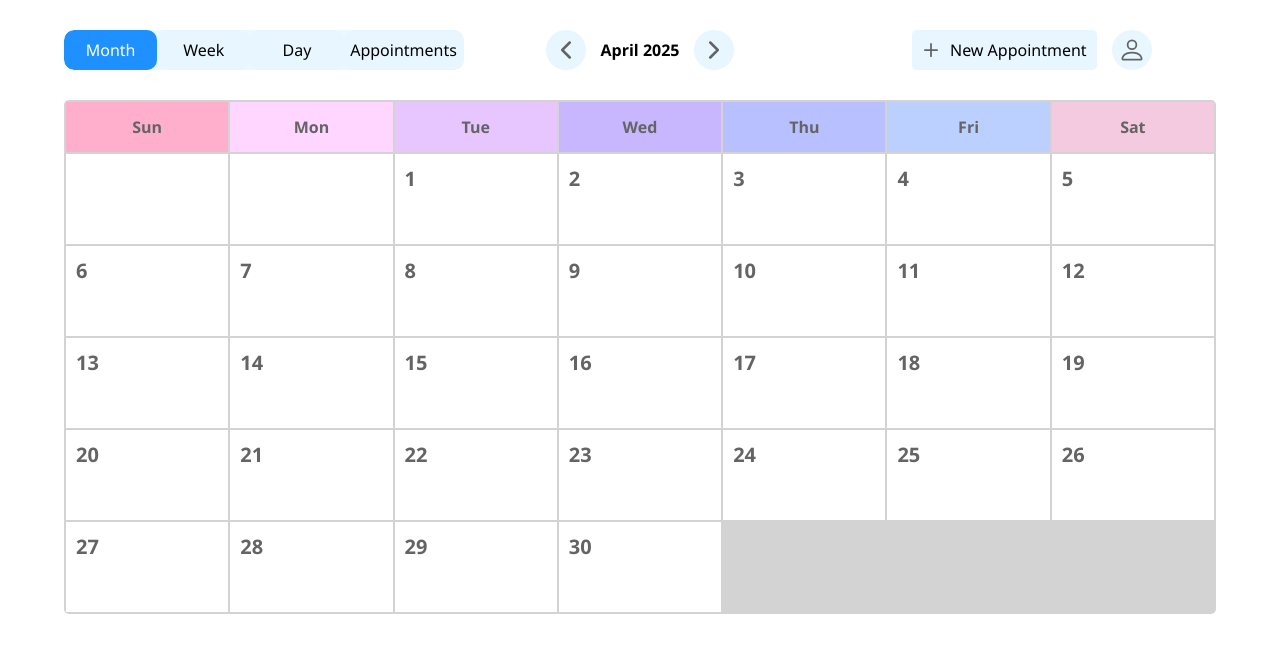
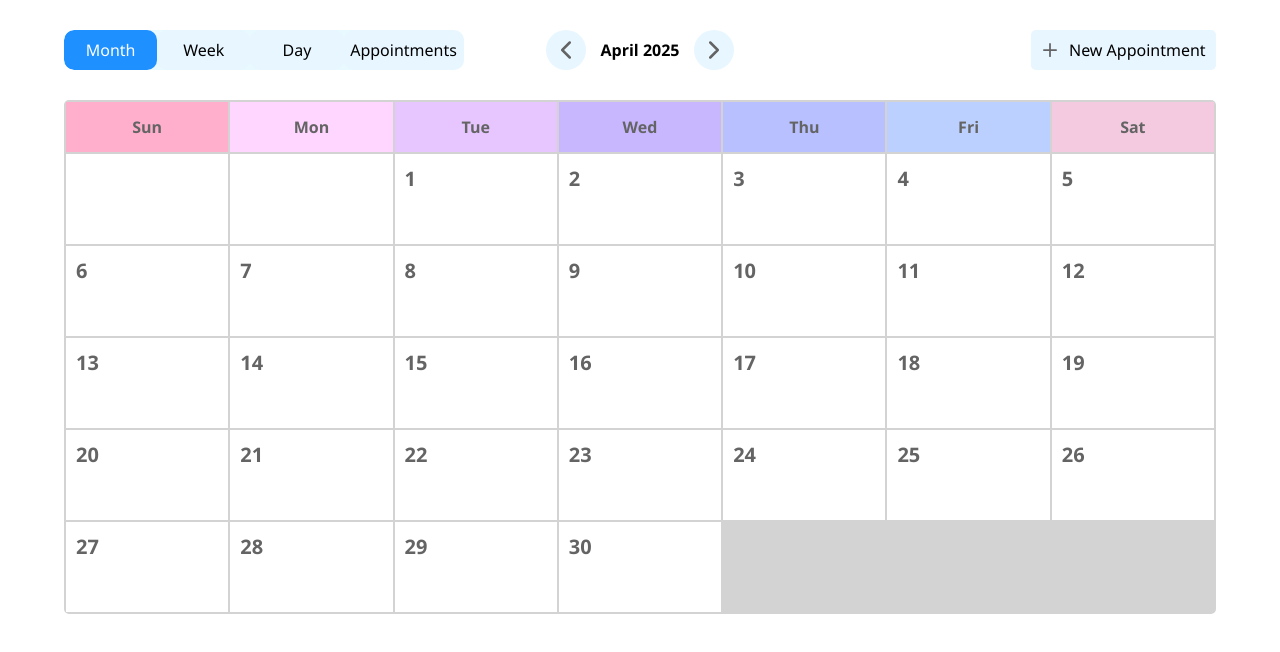
Before and after one commit to faiz-verse/React-practice, a React (Vite) app in the folder booking-app/: page /dashboard in a window 1280 px wide. Shown: the top 652 px of the page. Built offline with nearby package versions, Linux system fonts and the light colour scheme.

Commit message:
changed alot things in booking-app

```diff
--- a/booking-app/src/components/Days.jsx
+++ b/booking-app/src/components/Days.jsx
@@ -3,7 +3,7 @@ import React from 'react'
 function Days() {
   return (
     <div id='days' className='content'>
-      This is Days
+
     </div>
   )
 }
--- a/booking-app/src/pages/Dashboard.css
+++ b/booking-app/src/pages/Dashboard.css
@@ -93,10 +93,10 @@
 
     display: flex;
     align-items: center;
-    gap: 15px;
+    justify-content: center;
 
     position: absolute;
-    right: 10%;
+    right: 5%;
 
     overflow: hidden;
 }
--- a/booking-app/src/pages/Dashboard.jsx
+++ b/booking-app/src/pages/Dashboard.jsx
@@ -52,9 +52,9 @@ function Dashboard() {
             <div id='dashboard-nav'>
                 <div id="container-options">
                     <div className="option" style={{background: (activeView === "month")? "dodgerblue": "rgb(232, 246, 255)", color: (activeView === "month")? "white": "black"}} onClick={() => setActiveView("month")}>Month</div>
-                    <div className="option" style={{pointerEvents: 'auto',background: (activeView === "week")? "dodgerblue": "rgb(232, 246, 255)", color: (activeView === "week")? "white": "black"}} onClick={() => setActiveView("week")}>Week</div>
-                    <div className="option" style={{pointerEvents: 'none',background: (activeView === "day")? "dodgerblue": "rgb(232, 246, 255)", color: (activeView === "day")? "white": "black"}} onClick={() => setActiveView("day")}>Day</div>
-                    <div className="option" style={{pointerEvents: 'none',background: (activeView === "appointments")? "dodgerblue": "rgb(232, 246, 255)", color: (activeView === "appointments")? "white": "black"}} onClick={() => setActiveView("appointments")}>Appointments</div>
+                    <div className="option" style={{background: (activeView === "week")? "dodgerblue": "rgb(232, 246, 255)", color: (activeView === "week")? "white": "black"}} onClick={() => setActiveView("week")}>Week</div>
+                    <div className="option" style={{background: (activeView === "day")? "dodgerblue": "rgb(232, 246, 255)", color: (activeView === "day")? "white": "black"}} onClick={() => setActiveView("day")}>Day</div>
+                    <div className="option" style={{background: (activeView === "appointments")? "dodgerblue": "rgb(232, 246, 255)", color: (activeView === "appointments")? "white": "black"}} onClick={() => setActiveView("appointments")}>Appointments</div>
                 </div>
 
                 <div id='container-date'>
@@ -65,7 +65,7 @@ function Dashboard() {
 
                 <div id='buttons-container'>
                     <button id='new-appointment' onClick={()=> setToggleAppointmentModal(!toggleAppointmentModal)}> <BsPlus size={28} color='rgb(100, 100, 100)'/> New Appointment</button>
-                    <button id='profile-btn' style={{pointerEvents: 'none'}}><BsPerson size={28} color='rgb(100, 100, 100)'/></button>
+                    {/* <button id='profile-btn' style={{pointerEvents: 'none'}}><BsPerson size={28} color='rgb(100, 100, 100)'/></button> */}
                 </div>
             </div>
 
```
Also changed, not shown: booking-app/src/components/AppointmentModal.jsx (+4 -4 lines).
